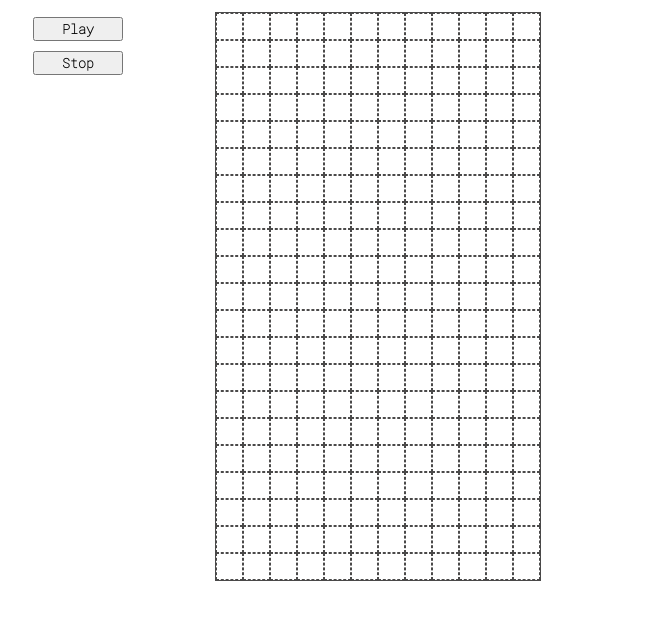
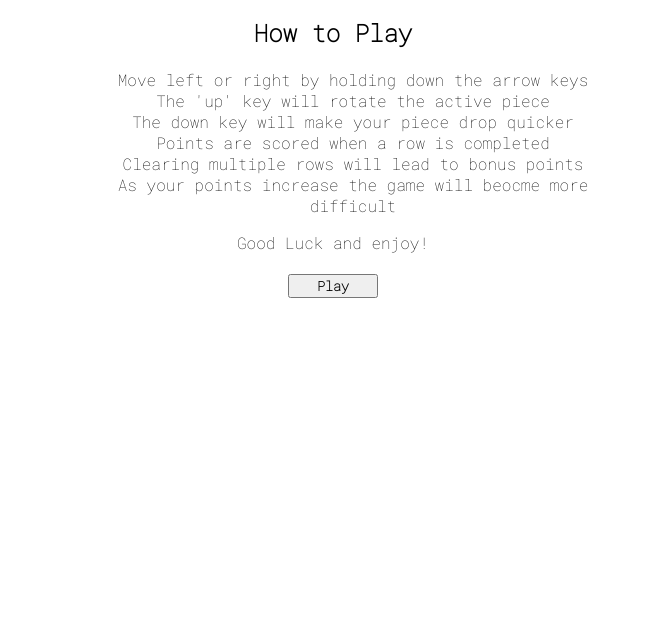
Before and after one commit to sotiriosalpanis/sei-project-one, a plain HTML site: page index.html in a window 1280 px wide. Shown: the part 147-766 px from the top of the page, without its empty margins (307-972 px from the left). Drawn offline with Linux system fonts and the light colour scheme.

Commit message:
added instructions and hidden class

```diff
--- a/index.html
+++ b/index.html
@@ -14,20 +14,32 @@
 </head>
 <body>
     <header>
-      <div class='hero next'>
+      <div class='hero'>
         <h1>Tetris</h1>
       </div>
     </header>
 
     <main>
-
+      <div class="instructions">
+        <h2>How to Play</h2>
+        <ul>
+          <li>Move left or right by holding down the arrow keys</li>
+          <li>The 'up' key will rotate the active piece</li>
+          <li>The down key will make your piece drop quicker</li>
+          <li>Points are scored when a row is completed</li>
+          <li>Clearing multiple rows will lead to bonus points</li>
+          <li>As your points increase the game will beocme more difficult</li>
+        </ul>
+        <p> Good Luck and enjoy!</p>
+      </div>
 
       <div class='game'>
+
         <div class="controls">
           <button id="play">Play</button>
-          <button id="stop">Stop</button>
+          <button id="stop" class="hidden">Stop</button>
         </div>
-        <div class="grid"></div>
+        <div class="grid hidden"></div>
         <div class="scoreboard hidden">
           <p>Score</p>
             <p><span class="current-score"></span></p>
--- a/scripts/app.js
+++ b/scripts/app.js
@@ -10,6 +10,8 @@ function init() {
   let score = 0
 
   const hero = document.querySelector('.hero')
+  const instructions = document.querySelector('.instructions')
+  // console.log(instructions)
 
   const tetrominoClass = 'tetromino'
   let tetrominoPosition = Math.floor((gridWidth / 2) - 1)
@@ -126,6 +128,9 @@ function init() {
   let orientation
 
   function dropTetromino() {
+    stopButton.classList.remove('hidden')
+    grid.classList.remove('hidden')
+    instructions.classList.add('hidden')
     document.addEventListener('keydown', handleKeyUp)
     const shapeObject = shapeToBeAdded[0]
     shape = shapeToBeAdded[0].name
@@ -271,6 +276,7 @@ function init() {
   // Buttons!
   const startButton = document.querySelector('#play')
   const stopButton = document.querySelector('#stop')
+
   startButton.addEventListener('click',dropTetromino)
   stopButton.addEventListener('click',stopGrid)
 
--- a/styles/main.css
+++ b/styles/main.css
@@ -18,6 +18,16 @@ body {
   align-content: center;
   margin: 0 auto;
   /* background-color: aqua; */
+}
+
+.instructions{
+  text-align: center;
+  max-width: 600px;
+  margin: 15px auto;
+}
+
+ul {
+  list-style: none;
 }
 
 .game {
```
